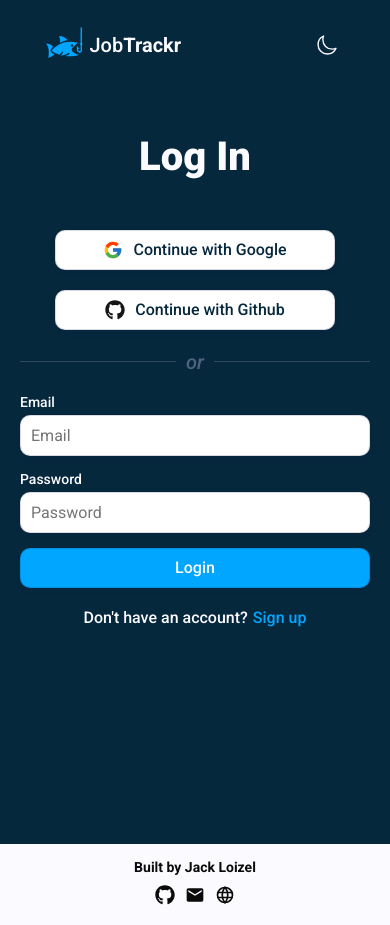
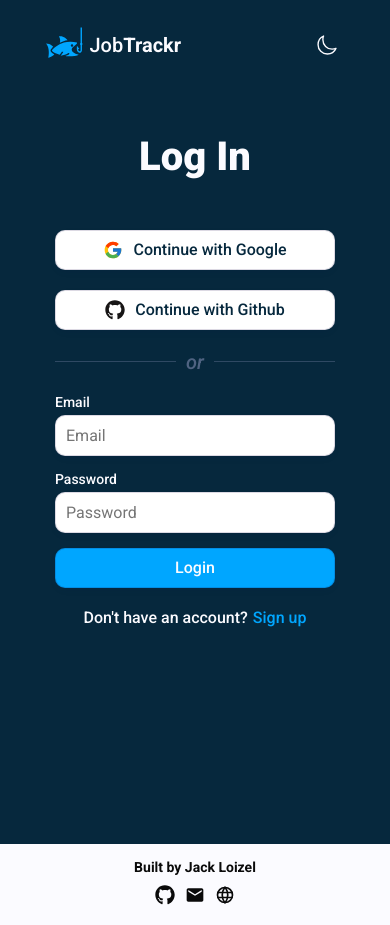
Before and after one commit to jloizel/jobtrackr, a Next.js app: page /login in a window 390 px wide. Built offline with nearby package versions, Linux system fonts and the light colour scheme; no server answers; a web font is replaced by a local one.

Commit message:
updating mobile styling

```diff
--- a/src/app/login/logIn.module.css
+++ b/src/app/login/logIn.module.css
@@ -140,7 +140,11 @@
   flex-direction: row;
   align-items: center;
   justify-content: center;
-  width: 100%;
+  width: 80%;
+
+  @media (min-width: 768px) {
+    width: 100%;
+  }
 }
 
 .separatorContainer span {
--- a/src/app/signup/signUp.module.css
+++ b/src/app/signup/signUp.module.css
@@ -140,7 +140,11 @@
   flex-direction: row;
   align-items: center;
   justify-content: center;
-  width: 100%;
+  width: 80%;
+
+  @media (min-width: 768px) {
+    width: 100%;
+  }
 }
 
 .separatorContainer span {
--- a/src/components/authentication/loginForm/loginForm.module.css
+++ b/src/components/authentication/loginForm/loginForm.module.css
@@ -3,10 +3,14 @@
 .container {
   display: flex;
   flex-direction: column;
-  width: 100%;
+  width: 80%;
   align-items: center;
   justify-content: center;
   gap: 40px;
+
+  @media (min-width: 768px) {
+    width: 100%;
+  }
 }
 
 .inputsContainer {
--- a/src/components/authentication/signupForm/signupForm.module.css
+++ b/src/components/authentication/signupForm/signupForm.module.css
@@ -3,10 +3,14 @@
 .container {
   display: flex;
   flex-direction: column;
-  width: 100%;
+  width: 80%;
   align-items: center;
   justify-content: center;
   gap: 40px;
+
+  @media (min-width: 768px) {
+    width: 100%;
+  }
 }
 
 .inputsContainer {
```
